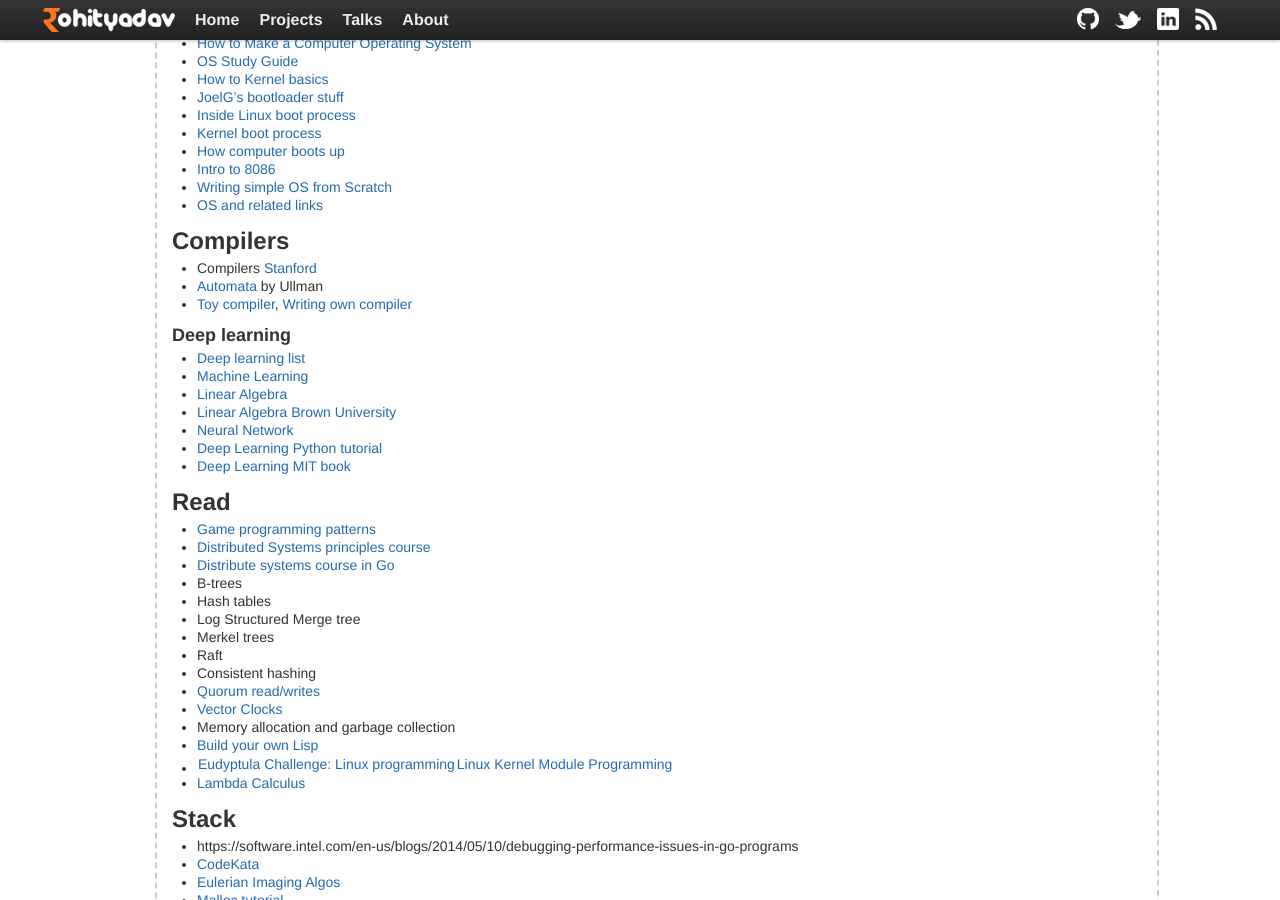
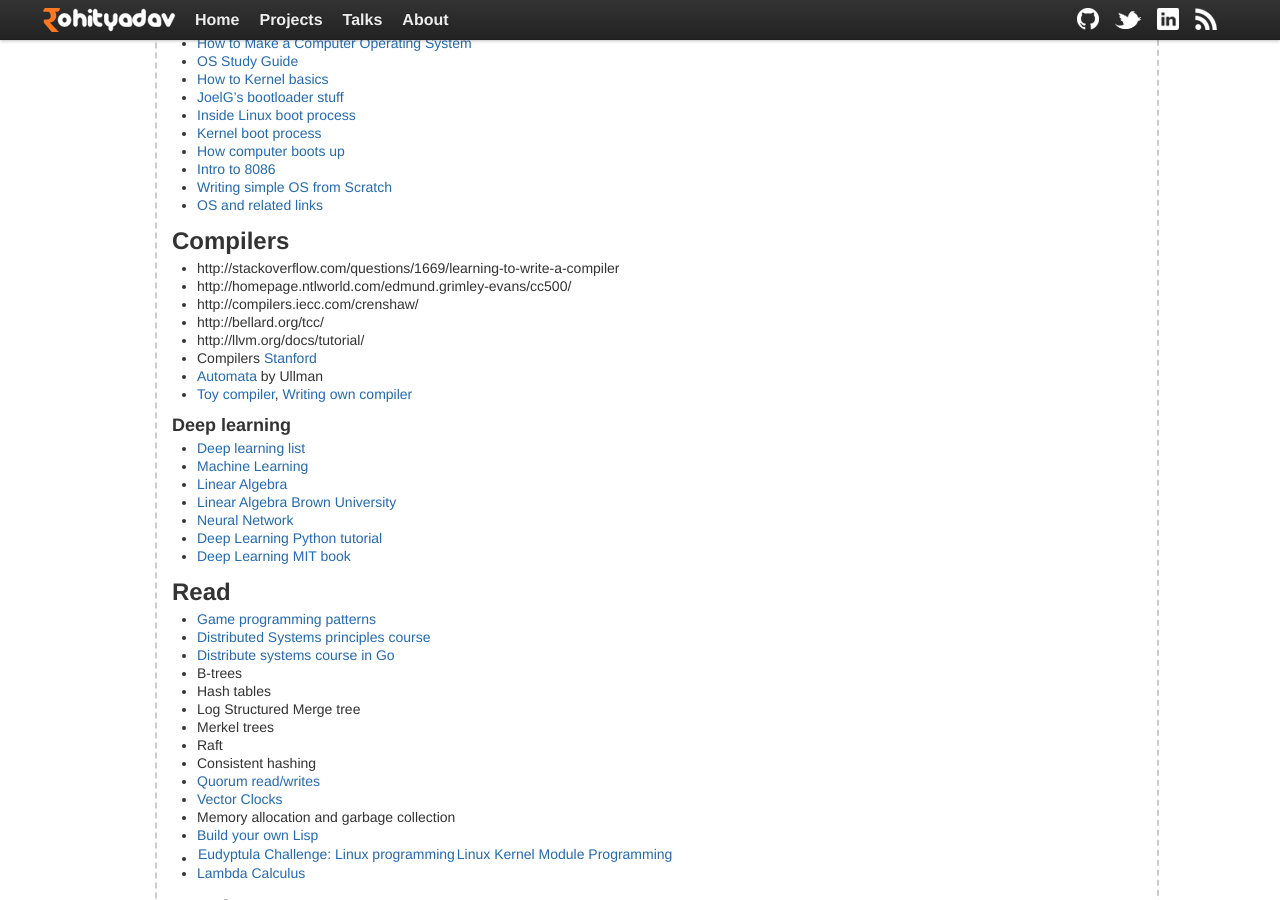
Before and after one commit to rohityadavcloud/rohityadavcloud.github.io, a Jekyll site: the page built from kaizen/index.markdown, in a window 1280 px wide and 900 px high, scrolled down 1499 px. Built offline with Jekyll 4.4.1, drawn with Linux system fonts in a browser that asks for light colours; some of the changed lines change nothing that is shown.

Commit message:
ku
Signed-off-by: Rohit Yadav <rohit.yadav@shapeblue.com>

```diff
--- a/kaizen/index.markdown
+++ b/kaizen/index.markdown
@@ -97,6 +97,11 @@ tagline: List for 2015
 
 ## Compilers
 
+- http://stackoverflow.com/questions/1669/learning-to-write-a-compiler
+- http://homepage.ntlworld.com/edmund.grimley-evans/cc500/
+- http://compilers.iecc.com/crenshaw/
+- http://bellard.org/tcc/
+- http://llvm.org/docs/tutorial/
 - Compilers [Stanford](https://class.coursera.org/compilers-003/lecture)
 - [Automata](https://class.coursera.org/automata-002/lecture) by Ullman
 - [Toy compiler](https://github.com/lsegal/my_toy_compiler), [Writing own compiler](http://gnuu.org/2009/09/18/writing-your-own-toy-compiler/)
```
